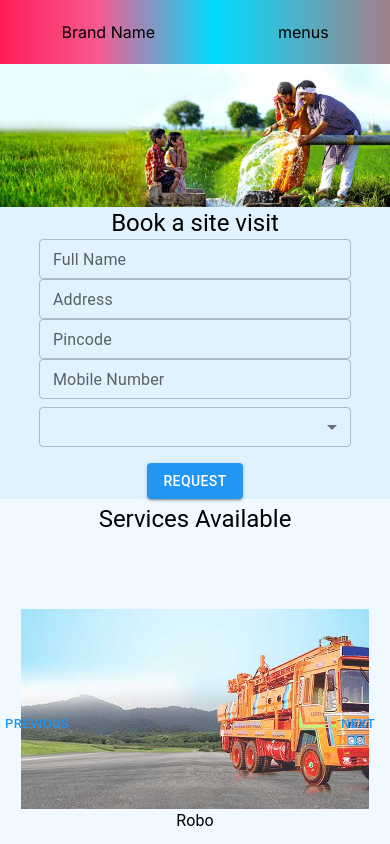
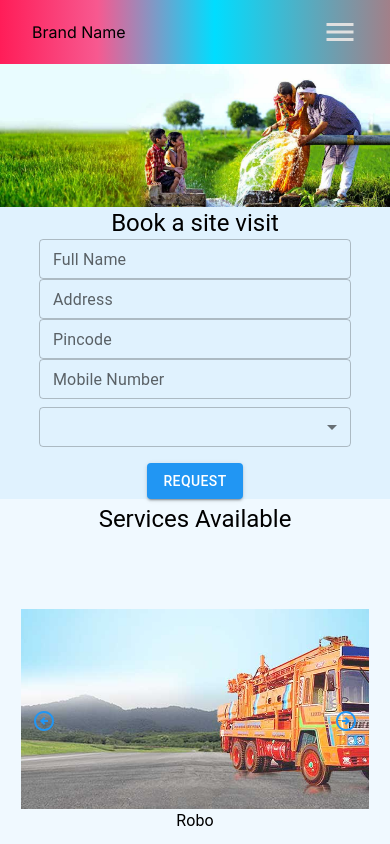
Before and after one commit to 1809mayur/borewell, a Next.js app: page / in a window 390 px wide. Shown: the top 844 px of the page. Built offline with nearby package versions, Linux system fonts and the light colour scheme.

Commit message:
top-nav mobile screen added and UI fixes

```diff
--- a/src/app/components/Footer.tsx
+++ b/src/app/components/Footer.tsx
@@ -1,5 +1,5 @@
 import { Box, Divider, Grid, Typography, useTheme } from "@mui/material";
-import constants from "@utils/constants";
+
 import React from "react";
 
 const Footer = () => {
--- a/src/app/components/ServiceSection.tsx
+++ b/src/app/components/ServiceSection.tsx
@@ -3,6 +3,7 @@ import { Grid, Box, Typography, Button, CardMedia } from "@mui/material";
 import { availableServices } from "../utils/constants";
 import ArrowCircleLeftOutlinedIcon from "@mui/icons-material/ArrowCircleLeftOutlined";
 import ArrowCircleRightOutlinedIcon from "@mui/icons-material/ArrowCircleRightOutlined";
+import useTheme from "@mui/material/styles/useTheme";
 
 interface ServiceSectionCardProps {
   serviceIndex: number;
@@ -13,6 +14,7 @@ const ServiceSection = () => {
   const [selectedServiceIndex, setSelectedServiceIndex] = useState(0);
   const availableServicesLength: number = availableServices?.length - 1;
 
+  const theme = useTheme();
   useEffect(() => {
     if (selectedServiceIndex < 0) {
       setSelectedServiceIndex(0);
@@ -81,9 +83,12 @@ const ServiceSection = () => {
 
           {/* Left Icon to change service card with next Card(smaller screens < 1024 px) */}
           <Box display={{ lg: "none", xs: "block" }}>
-            <Button
-              sx={{ position: "absolute", left: 0 }}
-              size="small"
+            <ArrowCircleLeftOutlinedIcon
+              sx={{
+                position: "absolute",
+                left: "2rem",
+                color: theme.palette.primary.main,
+              }}
               onClick={() =>
                 setSelectedServiceIndex(
                   selectedServiceIndex === 0
@@ -91,10 +96,7 @@ const ServiceSection = () => {
                     : selectedServiceIndex - 1
                 )
               }
-            >
-              {" "}
-              Previous
-            </Button>
+            />
           </Box>
 
           {/* Center Service Card */}
@@ -105,9 +107,12 @@ const ServiceSection = () => {
           {/* Right Icon to change service card with next Card(smaller screens < 1024px)  */}
           <Box display={{ lg: "none", xs: "block" }}>
             {" "}
-            <Button
-              sx={{ position: "absolute", right: 0 }}
-              size="small"
+            <ArrowCircleRightOutlinedIcon
+              sx={{
+                position: "absolute",
+                right: "2rem",
+                color: theme.palette.primary.main,
+              }}
               onClick={() =>
                 setSelectedServiceIndex(
                   selectedServiceIndex === availableServicesLength
@@ -115,10 +120,7 @@ const ServiceSection = () => {
                     : selectedServiceIndex + 1
                 )
               }
-            >
-              {" "}
-              Next
-            </Button>
+            />
           </Box>
 
           {/* Right Service Card when screen size is greater than laptop: 1024 */}
--- a/src/app/components/TopNav.tsx
+++ b/src/app/components/TopNav.tsx
@@ -1,4 +1,17 @@
-import { Box } from "@mui/material";
+import { useState } from "react";
+import {
+  Box,
+  Button,
+  Drawer,
+  List,
+  ListItem,
+  ListItemText,
+  ListItemButton,
+  ListItemIcon,
+} from "@mui/material";
+import MenuIcon from "@mui/icons-material/Menu";
+import CloseIcon from "@mui/icons-material/Close";
+import useTheme from "@mui/material/styles/useTheme";
 
 const headers = [
   { name: "services", url: "service-section" },
@@ -7,10 +20,16 @@ const headers = [
 ];
 
 export const TopNav = () => {
+  const [isMenuOpen, setIsMenuOpen] = useState(false);
+
+  const theme = useTheme();
+
   return (
+    <>
       <Box
         // bgcolor={"#d0bdf4"}
-      className="h-16 fixed top-0 z-50 w-full flex justify-around items-center bg-gradient-custom-theme1"
+        padding={"2rem"}
+        className="h-16 fixed top-0 z-50 w-full flex justify-between items-center bg-gradient-custom-theme1"
       >
         <Box>Brand Name</Box>
         <Box className="lg:flex justify-evenly w-1/4 xs:hidden">
@@ -18,8 +37,60 @@ export const TopNav = () => {
             return <p key={index}> {header.name}</p>;
           })}
         </Box>
-      <Box className="lg:hidden">menus</Box>
+        <Box className="lg:hidden">
+          {!isMenuOpen ? (
+            <MenuIcon
+              sx={{
+                color: theme.palette.grey[300],
+                width: 36,
+                height: 36,
+              }}
+              onClick={() => {
+                setIsMenuOpen(!isMenuOpen);
+              }}
+            />
+          ) : (
+            <CloseIcon
+              sx={{
+                color: theme.palette.grey[300],
+                width: 36,
+                height: 36,
+              }}
+              onClick={() => {
+                setIsMenuOpen(!isMenuOpen);
+              }}
+            />
+          )}
         </Box>
+      </Box>
+
+      <Drawer
+        open={isMenuOpen}
+        onClose={() => setIsMenuOpen(!isMenuOpen)}
+        className="lg:hidden"
+        sx={{
+          "& .MuiDrawer-paper": {
+            backgroundColor: "#e0f2fe",
+            width: "48%",
+          },
+        }}
+      >
+        <List>
+          {headers.map((header, index) => {
+            return (
+              <ListItem key={index} disablePadding>
+                <ListItemButton onClick={() => setIsMenuOpen(!isMenuOpen)}>
+                  {/* <ListItemIcon>
+                    {index % 2 === 0 ? <MenuIcon /> : <CloseIcon />}
+                  </ListItemIcon> */}
+                  <ListItemText primary={header?.name} />
+                </ListItemButton>
+              </ListItem>
+            );
+          })}
+        </List>
+      </Drawer>
+    </>
   );
 };
 
```
Lines whose indentation alone changed are shown as unchanged.
